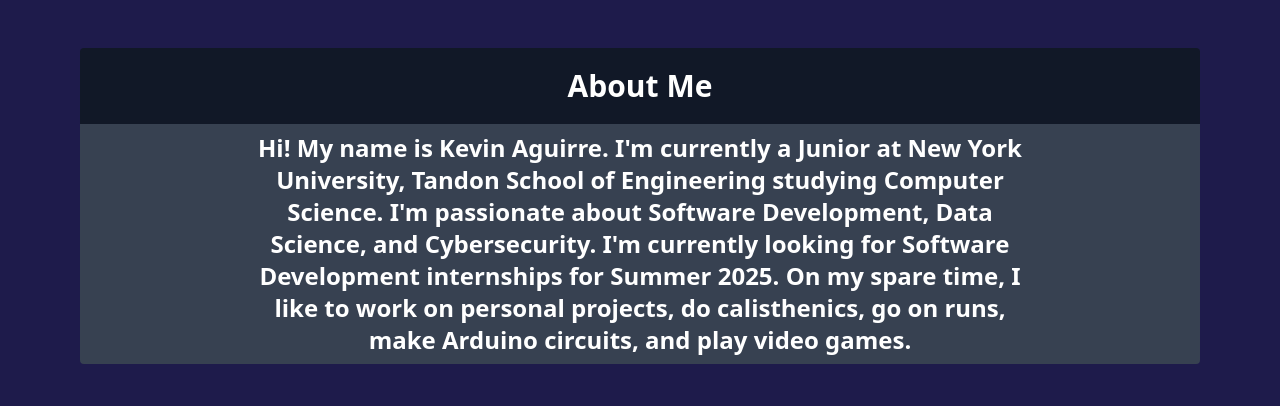
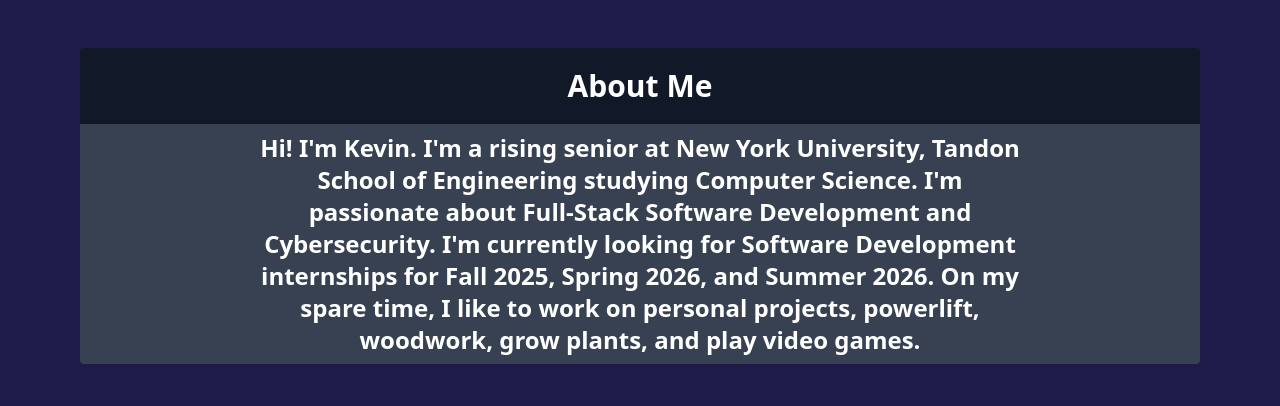
Before and after one commit to Kevin-Aguirre/Kevin-Aguirre.github.io, a React (Create React App) app: page / in a window 1280 px wide. Shown: the part 860-1266 px from the top of the page. Built offline with nearby package versions, Linux system fonts and the light colour scheme.

Commit message:
changed about me description

```diff
--- a/src/constants.js
+++ b/src/constants.js
@@ -3,4 +3,4 @@
 export const INTRODUCTION_TITLE = "Software Developer";
 export const INTRODUCTION_EXPERIENCE = "3+ Years Experience";
 
-export const ABOUT_ME_DESCRIPTION = "Hi! My name is Kevin Aguirre. I'm currently a Junior at New York University, Tandon School of Engineering studying Computer Science. I'm passionate about Software Development, Data Science, and Cybersecurity. I'm currently looking for Software Development internships for Summer 2025. On my spare time, I like to work on personal projects, do calisthenics, go on runs, make Arduino circuits, and play video games.";
+export const ABOUT_ME_DESCRIPTION = "Hi! I'm Kevin. I'm a rising senior at New York University, Tandon School of Engineering studying Computer Science. I'm passionate about Full-Stack Software Development and Cybersecurity. I'm currently looking for Software Development internships for Fall 2025, Spring 2026, and Summer 2026. On my spare time, I like to work on personal projects, powerlift, woodwork, grow plants, and play video games.";
```
